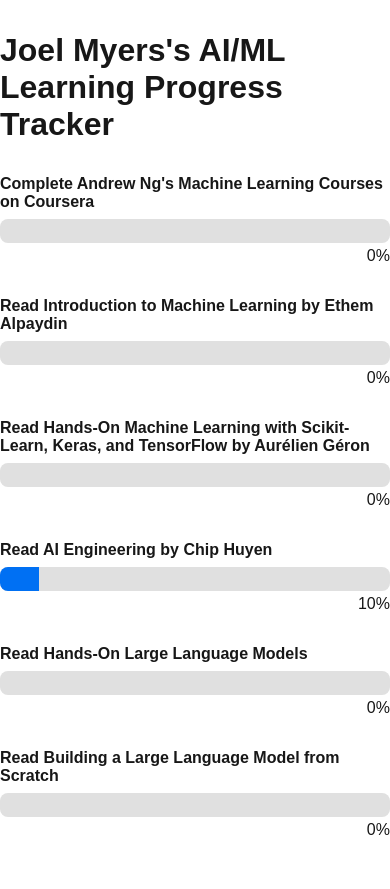
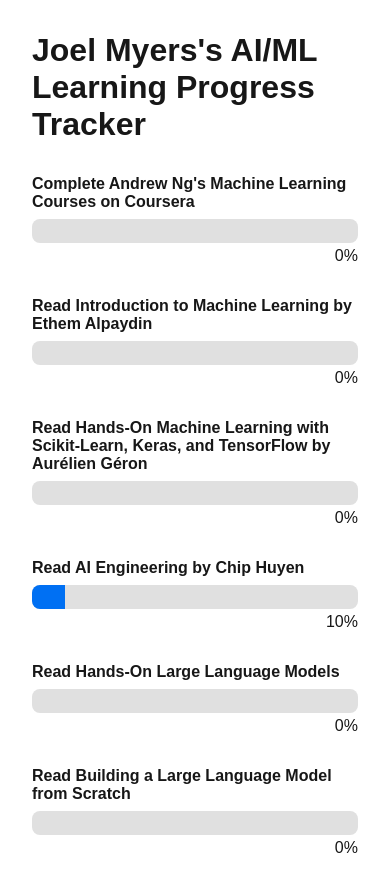
Before and after one commit to joeldmyers/ai-learning-plan, a Next.js app: page / in a window 390 px wide. Built offline with nearby package versions, Linux system fonts and the light colour scheme.

Commit message:
padding fix on mobile

```diff
--- a/src/app/page.tsx
+++ b/src/app/page.tsx
@@ -7,7 +7,7 @@
 export default function Home() {
 
   return (
-    <div style={{ maxWidth: 600, margin: "2rem auto", fontFamily: "sans-serif" }}>
+    <div style={{ maxWidth: 600, margin: "2rem auto", fontFamily: "sans-serif", padding: "0 2rem" }}>
       <h1 style={{ margin: "2rem 0" }}>Joel Myers&apos;s AI/ML Learning Progress Tracker</h1>
       {PROGRESS_ITEMS.map(({title, percentCompleted}) => (
         <div key={title} style={{ marginBottom: "2rem" }}>
```
